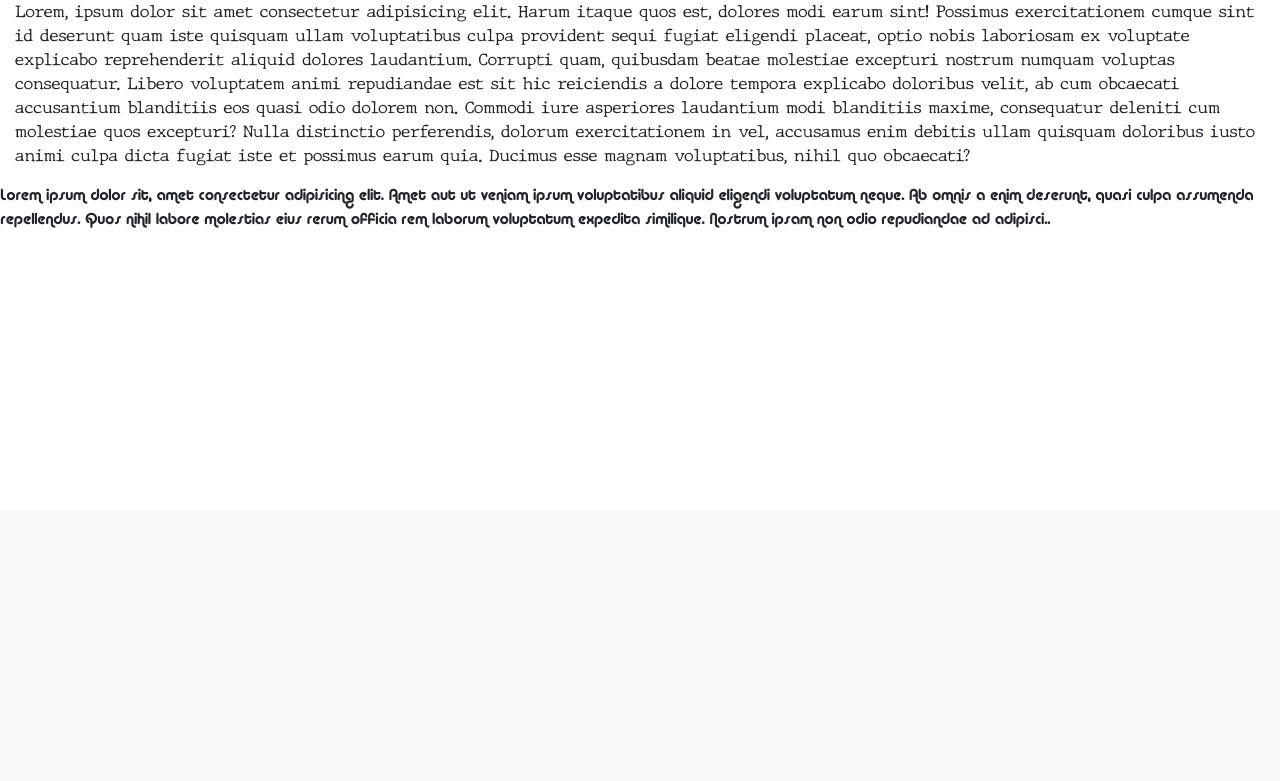
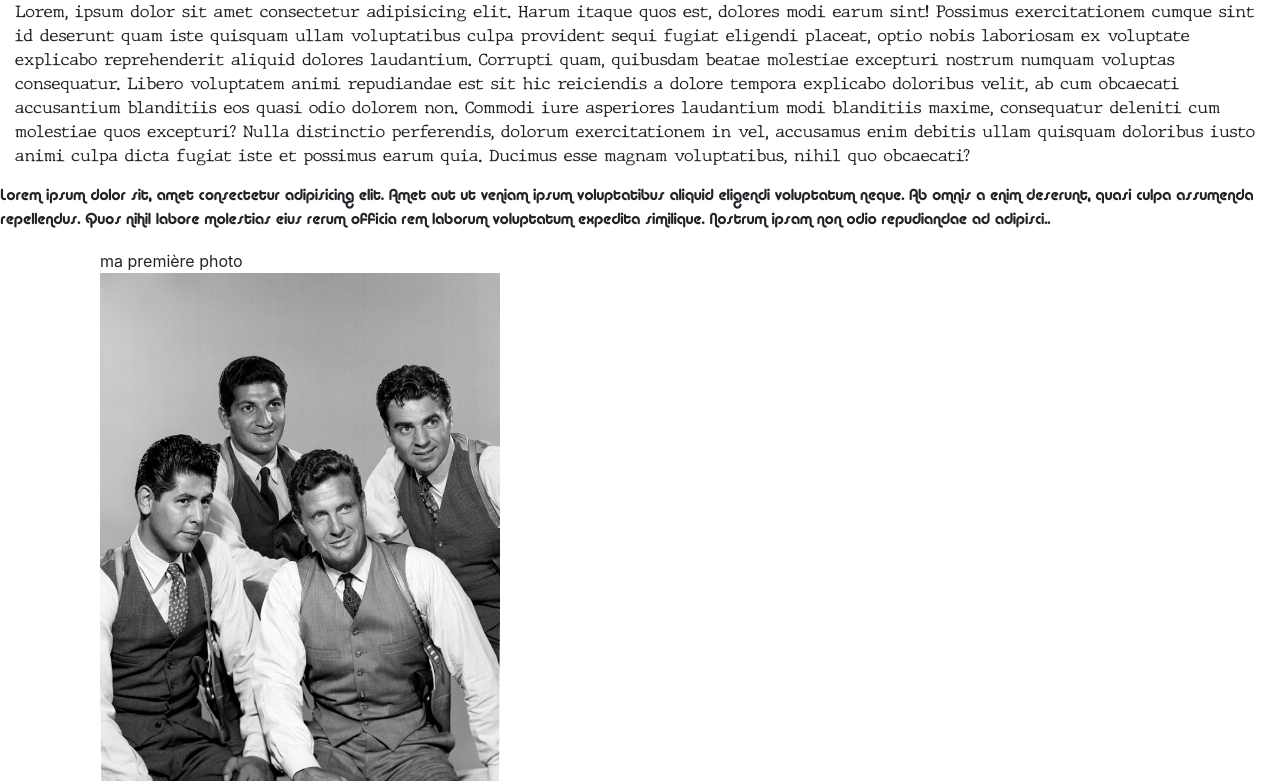
Before and after one commit to Willremi/projetRetro, a PHP site: page /test.php in a window 1280 px wide. Shown: the part 290-1071 px from the top of the page. Before the commit the page ends 518 px from the top, so only its background shows below. Run offline with PHP 8.4, Linux system fonts and the light colour scheme.

Commit message:
Mise à jour du projet

```diff
--- a/css/style.css
+++ b/css/style.css
@@ -50,4 +50,12 @@ table tbody td a {
   height: 200px;
 }
 
+#carousel {
+  position: absolute;
+  width: 300px;
+  height: 300px;
+  display: hidden;
+  left: 100px;
+}
+
 /*# sourceMappingURL=style.css.map */
--- a/js/test.js
+++ b/js/test.js
@@ -17,3 +17,35 @@ alba.load().then(function(loaded_face) {
 
 elt.style.fontFamily = "Typewriter";
 elt1.style.fontFamily = "alba";
+
+// ----------------------------------------
+var slides = [
+    "<div id='slide1'>ma première photo<img src='../img/incorrup2.jpg'></div>",
+    "<div id='slide2'>ma deuxième photo<img src='../img/incorrup2.jpg'></div>",
+    "<div id='slide3'>ma troisième photo<img src='../img/incorrup3.jpg'></div>",
+    "<div id='slide4'>ma quatrième photo<img src='../img/incorrup4.jpg'></div>",
+];
+
+var currentSlide = 0;
+var numberOfSlides = slides.length-1;
+
+window.addEventListener("load", loader, false);
+
+function loader () {
+    changeImage();
+}
+
+function changeImage() {
+    console.log("Fonction changeImage");
+    if(currentSlide > numberOfSlides) {
+        currentSlide = 0;
+    }
+
+    document.getElementById("carousel").innerHTML = slides[currentSlide];
+
+    console.log('Affichage de la photo' + currentSlide + " sur" + numberOfSlides);
+    currentSlide++;
+
+    setTimeout(changeImage, 20000);
+
+}
--- a/sass/style.scss
+++ b/sass/style.scss
@@ -50,3 +50,12 @@ table tbody td a {
     width: 200px;
     height: 200px;
 }
+
+// ------------------------------------
+#carousel {
+    position: absolute;
+    width: 300px;
+    height: 300px;
+    display: hidden;
+    left: 100px;
+}
--- a/test.php
+++ b/test.php
@@ -11,5 +11,14 @@
 <div id="annee60">
     <p>Lorem ipsum dolor sit, amet consectetur adipisicing elit. Amet aut ut veniam ipsum voluptatibus aliquid eligendi voluptatum neque. Ab omnis a enim deserunt, quasi culpa assumenda repellendus. Quos nihil labore molestias eius rerum officia rem laborum voluptatum expedita similique. Nostrum ipsam non odio repudiandae ad adipisci..</p>
 </div>
-<script src="js/test.js"></script>
+<style>
+img {
+    width: 400px;
+    height: auto;
+}
+</style>
+<div id="carousel"></div>
+
+</div>
+<script src="js/test.js" async></script>
 <?php require('footer.php'); ?>
```
Also changed, not shown: 1 other file.
